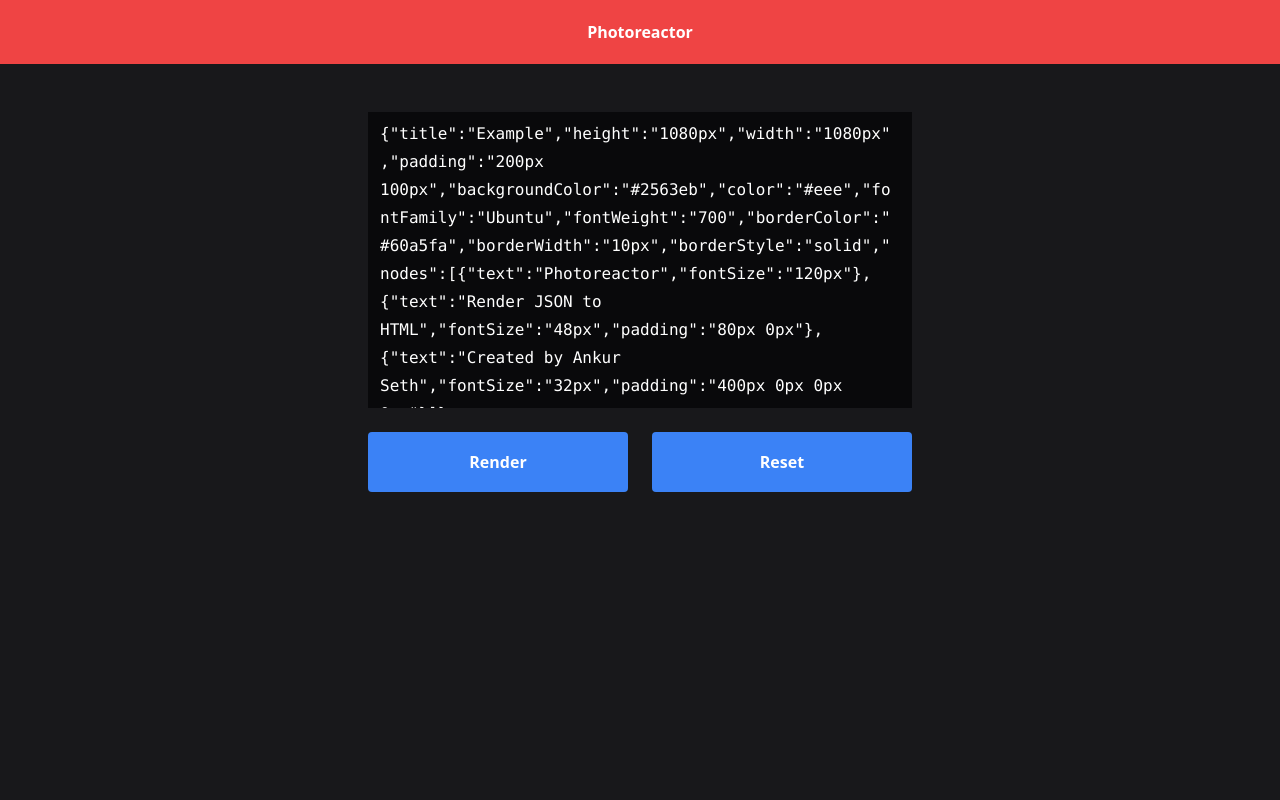
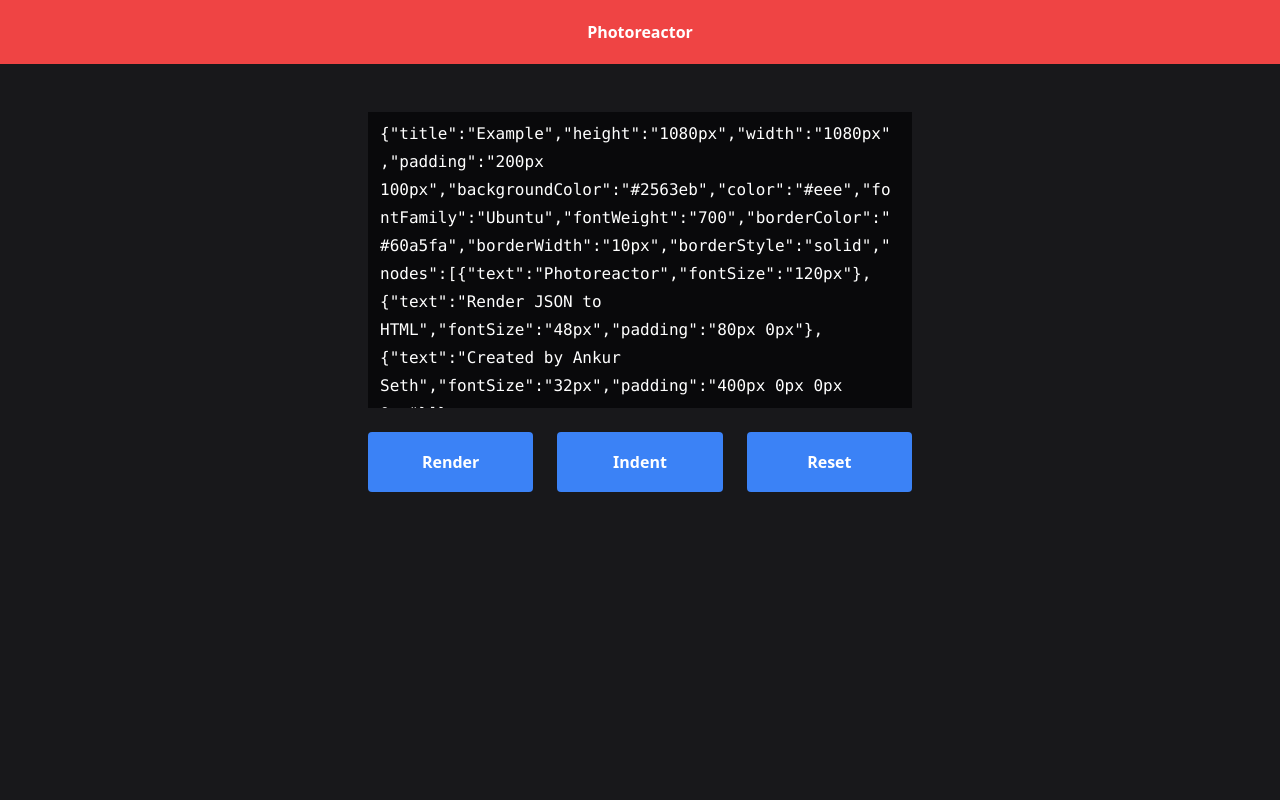
Before and after one commit to iaseth/photoreactor, a React (Vite) app in the folder react-app/: page / in a window 1280 px wide. Shown: the top 800 px of the page. Built offline with nearby package versions, Linux system fonts and the light colour scheme; what redicons would draw is missing.

Commit message:
Added an IndentButton

```diff
--- a/react-app/src/App/App.css
+++ b/react-app/src/App/App.css
@@ -23,7 +23,7 @@
 }
 
 .textarea {
-	@apply block w-full bg-zinc-950 px-3 py-2 font-mono resize-none overflow-hidden;
+	@apply block w-full bg-zinc-950 px-3 py-2 font-mono resize-none overflow-x-hidden overflow-y-scroll;
 }
 
 .button {
--- a/react-app/src/App/App.tsx
+++ b/react-app/src/App/App.tsx
@@ -34,6 +34,17 @@
 		return <Renderer {...{picture, stopRenderer}} />;
 	}
 
+	const indentInput = () => {
+		try {
+			const jo = JSON.parse(text);
+			const jsonText = JSON.stringify(jo, null, "\t");
+			setText(jsonText);
+		} catch (error) {
+			console.log(`Error happened while indenting!`);
+		}
+	};
+	const resetInput = () => setText(DEFAULT_TEXT);
+
 	return (
 		<div className="bg-zinc-900 text-white">
 			<Header />
@@ -43,9 +54,10 @@
 					<textarea id="inputTextArea" className="textarea" rows={10} value={text} onChange={e => setText(e.target.value)}></textarea>
 				</section>
 
-				<section className='grid grid-cols-2 gap-x-6'>
+				<section className='grid grid-cols-3 gap-x-6'>
 					<button id="renderButton" className='button' onClick={startRenderer}>Render</button>
-					<button id="resetButton" className='button' onClick={() => setText(DEFAULT_TEXT)}>Reset</button>
+					<button id="indentButton" className='button' onClick={indentInput}>Indent</button>
+					<button id="resetButton" className='button' onClick={resetInput}>Reset</button>
 				</section>
 			</main>
 
```
